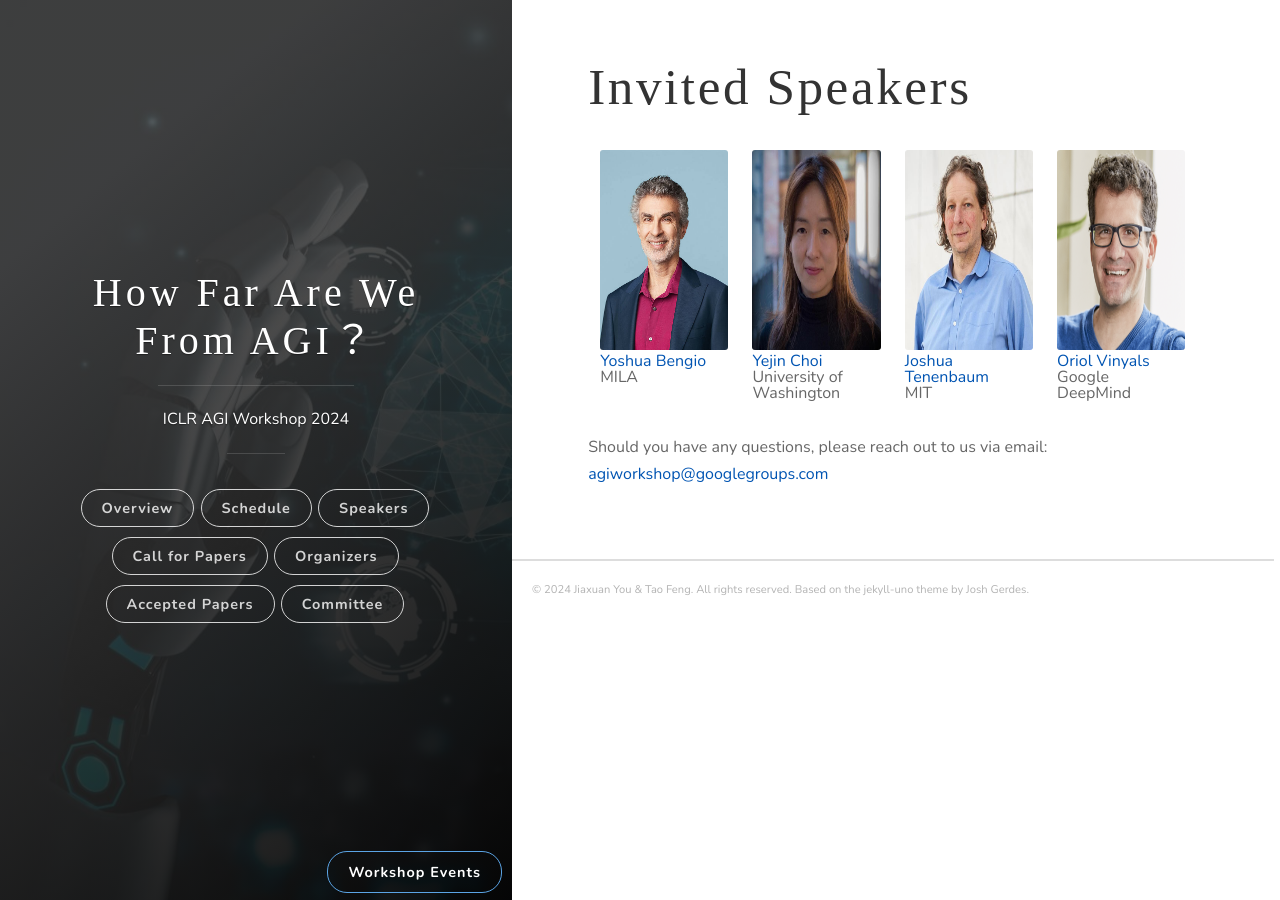
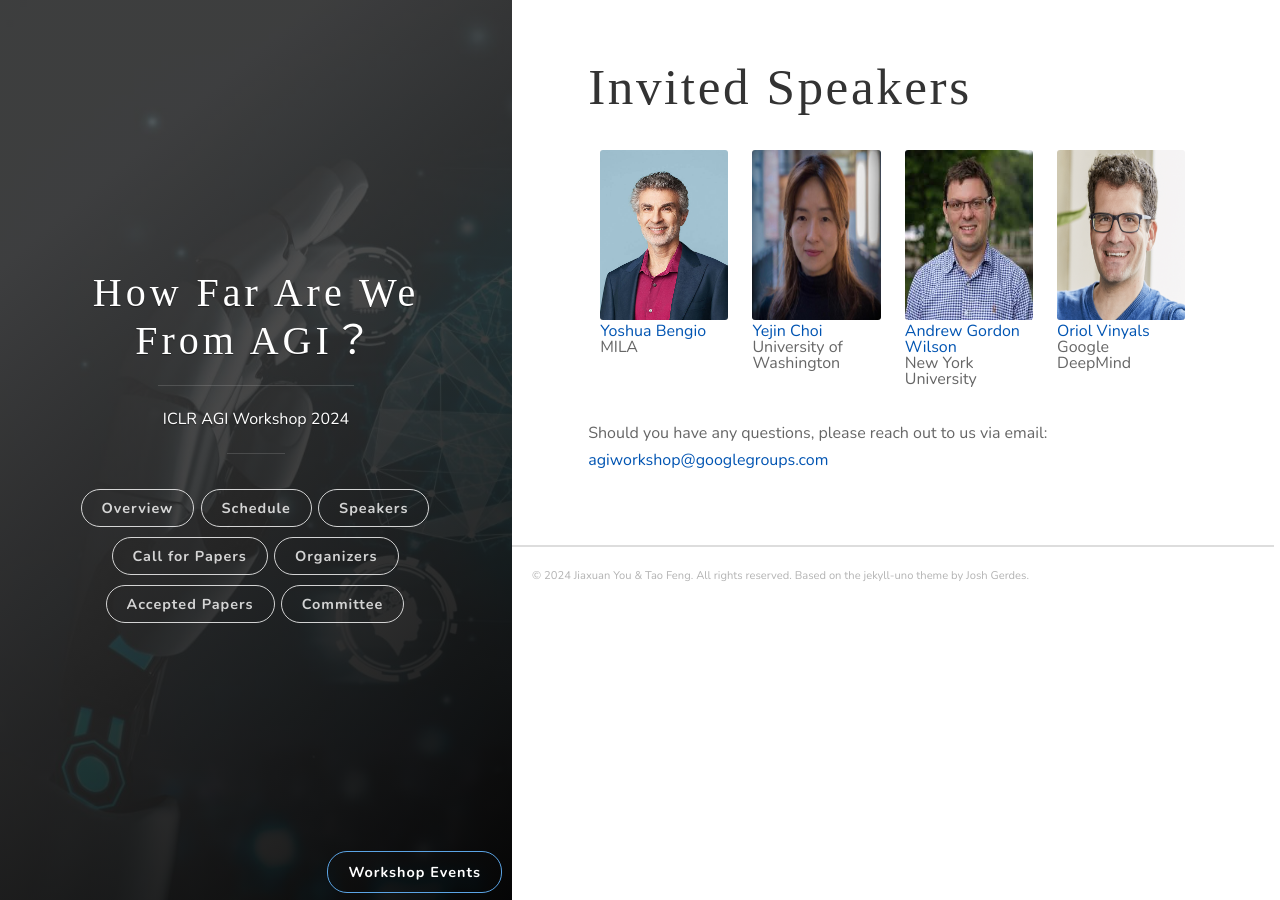
Before and after one commit to AGIWorkshop/agiworkshop.github.io, a Jekyll site: the page built from _posts/2024/speakers.md, in a window 1280 px wide. Built offline with Jekyll 4.4.1, drawn with Linux system fonts in a browser that asks for light colours; some web fonts are replaced.

Commit message:
Update speakers.md

```diff
--- a/_posts/2024/speakers.md
+++ b/_posts/2024/speakers.md
@@ -8,22 +8,22 @@ year: 2024
 <table>
   <tr>
     <td>
-      <img src="/images/people/YoshuaBengio.jpg?raw=true" alt="1" width=auto height=200px><br/>
+      <img src="/images/people/YoshuaBengio.jpg?raw=true" alt="1" width=auto height=170px><br/>
       <a href="https://yoshuabengio.org">Yoshua Bengio</a><br/>
       MILA
     </td>
     <td>
-      <img src="/images/people/YejinChoi.jpg?raw=true" alt="1" width=auto height=200px><br/>
+      <img src="/images/people/YejinChoi.jpg?raw=true" alt="1" width=auto height=170px><br/>
       <a href="https://homes.cs.washington.edu/~yejin/">Yejin Choi</a><br/>
       University of Washington
     </td>
     <td>
-      <img src="/images/people/JoshuaTenenbaum.jpg?raw=true" alt="1" width=auto height=200px><br/>
-      <a href="https://web.mit.edu/cocosci/josh.html">Joshua Tenenbaum</a><br/>
-      MIT
+      <img src="/images/people/Andrew Gordon Wilson.jpeg?raw=true" alt="1" width=auto height=170px><br/>
+      <a href="https://cims.nyu.edu/~andrewgw/">Andrew Gordon Wilson</a><br/>
+      New York University
     </td>
     <td>
-      <img src="/images/people/oriol.jpg?raw=true" alt="1" width=auto height=200px><br/>
+      <img src="/images/people/oriol.jpg?raw=true" alt="1" width=auto height=170px><br/>
       <a href="https://research.google/people/oriol-vinyals/">Oriol Vinyals</a><br/>
       Google DeepMind
     </td>
```
